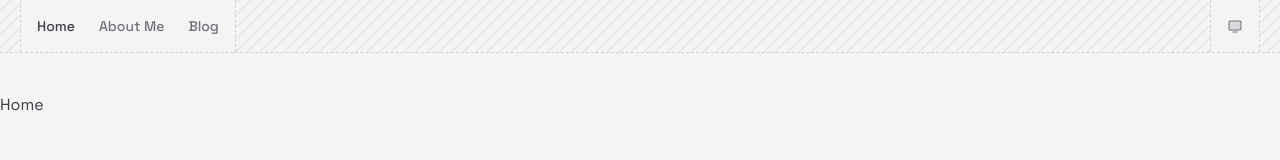
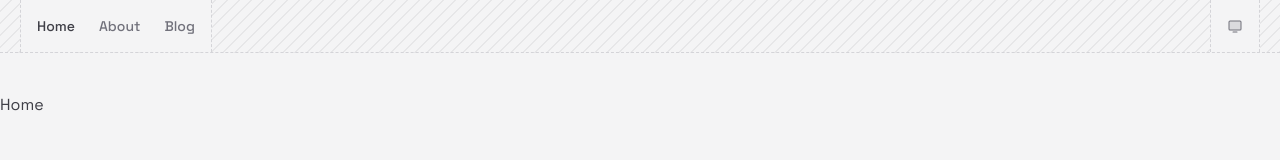
Before and after one commit to hecticme/hecticme.dev, a Vue app: page / in a window 1280 px wide. Shown: the top 160 px of the page. Built offline with nearby package versions, Linux system fonts and the light colour scheme.

Commit message:
chore: change label of 'about' route

```diff
--- a/src/router.ts
+++ b/src/router.ts
@@ -10,7 +10,7 @@
     component: HomeView,
   },
   {
-    label: 'About Me',
+    label: 'About',
     path: '/about',
     name: 'about',
     // route level code-splitting
```
